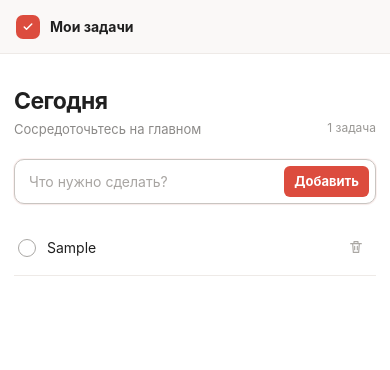
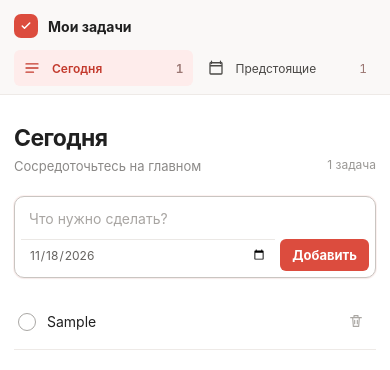
Before and after one commit to tan1k1mi/minimal-todo-list, a plain HTML site: page dist/index.html in a window 390 px wide. Both pictures are taken after typing "Sample" into the empty fields and a click on the button "Добавить". Drawn offline with Linux system fonts and the light colour scheme.

Commit message:
Add task scheduling by day

```diff
--- a/dist/app.js
+++ b/dist/app.js
@@ -2,17 +2,48 @@ const STORAGE_KEY = "todo-list.tasks.v1";
 
 const form = document.querySelector("#task-form");
 const input = document.querySelector("#task-input");
-const list = document.querySelector("#task-list");
+const dateInput = document.querySelector("#task-date");
+const groups = document.querySelector("#task-groups");
 const emptyState = document.querySelector("#empty-state");
 const taskCount = document.querySelector("#task-count");
-const navCount = document.querySelector("#nav-count");
+const todayCount = document.querySelector("#today-count");
+const upcomingCount = document.querySelector("#upcoming-count");
+const pageTitle = document.querySelector("#page-title");
+const pageSubtitle = document.querySelector("#page-subtitle");
+const navButtons = [...document.querySelectorAll("[data-view]")];
 
+let activeView = "today";
 let tasks = loadTasks();
 
+function toDateKey(date = new Date()) {
+  const year = date.getFullYear();
+  const month = String(date.getMonth() + 1).padStart(2, "0");
+  const day = String(date.getDate()).padStart(2, "0");
+  return `${year}-${month}-${day}`;
+}
+
+function parseDateKey(value) {
+  const [year, month, day] = value.split("-").map(Number);
+  return new Date(year, month - 1, day);
+}
+
+function addDays(date, amount) {
+  const next = new Date(date);
+  next.setDate(next.getDate() + amount);
+  return next;
+}
+
 function loadTasks() {
+  const today = toDateKey();
+
   try {
     const saved = JSON.parse(localStorage.getItem(STORAGE_KEY));
-    return Array.isArray(saved) ? saved : [];
+    if (!Array.isArray(saved)) return [];
+
+    return saved.map((task) => ({
+      ...task,
+      dueDate: /^\d{4}-\d{2}-\d{2}$/.test(task.dueDate) ? task.dueDate : today,
+    }));
   } catch {
     return [];
   }
@@ -32,10 +63,30 @@ function pluralizeTasks(count) {
   return `${count} задач`;
 }
 
-function render() {
-  list.replaceChildren();
+function formatDayHeading(dateKey) {
+  const today = toDateKey();
+  const tomorrow = toDateKey(addDays(new Date(), 1));
 
-  tasks.forEach((task) => {
+  if (dateKey === today) return "Сегодня";
+  if (dateKey === tomorrow) return "Завтра";
+
+  return new Intl.DateTimeFormat("ru-RU", {
+    weekday: "long",
+    day: "numeric",
+    month: "long",
+  }).format(parseDateKey(dateKey));
+}
+
+function getVisibleTasks() {
+  const today = toDateKey();
+  const visible = activeView === "today"
+    ? tasks.filter((task) => task.dueDate === today)
+    : tasks.filter((task) => task.dueDate >= today);
+
+  return visible.sort((a, b) => a.dueDate.localeCompare(b.dueDate));
+}
+
+function createTaskItem(task) {
   const item = document.createElement("li");
   item.className = `task-item${task.completed ? " completed" : ""}`;
   item.dataset.id = task.id;
@@ -46,9 +97,18 @@ function render() {
   checkbox.checked = task.completed;
   checkbox.setAttribute("aria-label", `Отметить задачу «${task.text}» выполненной`);
 
+  const content = document.createElement("div");
+  content.className = "task-content";
+
   const text = document.createElement("span");
   text.className = "task-text";
   text.textContent = task.text;
+
+  const date = document.createElement("span");
+  date.className = "task-date";
+  date.textContent = formatDayHeading(task.dueDate);
+
+  content.append(text, date);
 
   const deleteButton = document.createElement("button");
   deleteButton.className = "delete-button";
@@ -59,33 +119,91 @@ function render() {
       <path d="M4 7h16M9 7V4h6v3m-8 0 1 13h8l1-13M10 11v5m4-5v5" />
     </svg>`;
 
-    item.append(checkbox, text, deleteButton);
-    list.append(item);
+  item.append(checkbox, content, deleteButton);
+  return item;
+}
+
+function render() {
+  const visibleTasks = getVisibleTasks();
+  groups.replaceChildren();
+
+  const tasksByDate = Map.groupBy
+    ? Map.groupBy(visibleTasks, (task) => task.dueDate)
+    : visibleTasks.reduce((map, task) => {
+        const current = map.get(task.dueDate) || [];
+        current.push(task);
+        map.set(task.dueDate, current);
+        return map;
+      }, new Map());
+
+  tasksByDate.forEach((dayTasks, dateKey) => {
+    const section = document.createElement("section");
+    section.className = "day-group";
+
+    if (activeView === "upcoming") {
+      const heading = document.createElement("h2");
+      heading.className = "day-heading";
+      heading.textContent = formatDayHeading(dateKey);
+      section.append(heading);
+    }
+
+    const list = document.createElement("ul");
+    list.className = "task-list";
+    list.setAttribute("aria-label", formatDayHeading(dateKey));
+    dayTasks.forEach((task) => list.append(createTaskItem(task)));
+    section.append(list);
+    groups.append(section);
   });
 
-  emptyState.hidden = tasks.length > 0;
-  taskCount.textContent = pluralizeTasks(tasks.length);
-  navCount.textContent = tasks.length;
+  const today = toDateKey();
+  const todayTasks = tasks.filter((task) => task.dueDate === today).length;
+  const futureTasks = tasks.filter((task) => task.dueDate >= today).length;
+
+  emptyState.hidden = visibleTasks.length > 0;
+  taskCount.textContent = pluralizeTasks(visibleTasks.length);
+  todayCount.textContent = todayTasks;
+  upcomingCount.textContent = futureTasks;
+  pageTitle.textContent = activeView === "today" ? "Сегодня" : "Предстоящие";
+  pageSubtitle.textContent = activeView === "today"
+    ? "Сосредоточьтесь на главном"
+    : "Планы по дням";
+
+  navButtons.forEach((button) => {
+    const isActive = button.dataset.view === activeView;
+    button.classList.toggle("active", isActive);
+    if (isActive) button.setAttribute("aria-current", "page");
+    else button.removeAttribute("aria-current");
+  });
+}
+
+function setDefaultDate() {
+  const today = toDateKey();
+  dateInput.min = today;
+  dateInput.value = today;
 }
 
 form.addEventListener("submit", (event) => {
   event.preventDefault();
   const text = input.value.trim();
-  if (!text) return;
+  if (!text || !dateInput.value) return;
 
+  const dueDate = dateInput.value;
   tasks.unshift({
     id: crypto.randomUUID(),
     text,
+    dueDate,
     completed: false,
   });
 
+  if (dueDate !== toDateKey()) activeView = "upcoming";
   saveTasks();
   render();
   form.reset();
+  setDefaultDate();
   input.focus();
 });
 
-list.addEventListener("change", (event) => {
+groups.addEventListener("change", (event) => {
   if (!event.target.matches(".task-checkbox")) return;
 
   const item = event.target.closest(".task-item");
@@ -97,7 +215,7 @@ list.addEventListener("change", (event) => {
   render();
 });
 
-list.addEventListener("click", (event) => {
+groups.addEventListener("click", (event) => {
   const button = event.target.closest(".delete-button");
   if (!button) return;
 
@@ -107,4 +225,13 @@ list.addEventListener("click", (event) => {
   render();
 });
 
+navButtons.forEach((button) => {
+  button.addEventListener("click", () => {
+    activeView = button.dataset.view;
     render();
+  });
+});
+
+setDefaultDate();
+saveTasks();
+render();
--- a/dist/index.html
+++ b/dist/index.html
@@ -19,12 +19,17 @@
           <span>Мои задачи</span>
         </div>
 
-        <nav>
-          <div class="nav-item active" aria-current="page">
+        <nav aria-label="Разделы задач">
+          <button class="nav-item active" type="button" data-view="today" aria-current="page">
             <svg viewBox="0 0 24 24" aria-hidden="true"><path d="M4 6.5h16M4 12h16M4 17.5h10" /></svg>
             <span>Сегодня</span>
-            <span class="nav-count" id="nav-count">0</span>
-          </div>
+            <span class="nav-count" id="today-count">0</span>
+          </button>
+          <button class="nav-item" type="button" data-view="upcoming">
+            <svg viewBox="0 0 24 24" aria-hidden="true"><path d="M6 3v3m12-3v3M4.5 9h15M5 5h14a1 1 0 0 1 1 1v13a1 1 0 0 1-1 1H5a1 1 0 0 1-1-1V6a1 1 0 0 1 1-1Z" /></svg>
+            <span>Предстоящие</span>
+            <span class="nav-count" id="upcoming-count">0</span>
+          </button>
         </nav>
 
         <p class="storage-note">Задачи сохраняются<br />в этом браузере</p>
@@ -35,7 +40,7 @@
         <header class="app-header">
           <div>
             <h1 id="page-title">Сегодня</h1>
-            <p class="subtitle">Сосредоточьтесь на главном</p>
+            <p class="subtitle" id="page-subtitle">Сосредоточьтесь на главном</p>
           </div>
           <p class="task-count" id="task-count" aria-live="polite">0 задач</p>
         </header>
@@ -51,11 +56,13 @@
             autocomplete="off"
             required
           />
+          <label class="sr-only" for="task-date">Дата задачи</label>
+          <input id="task-date" class="date-input" name="date" type="date" required />
           <button type="submit">Добавить</button>
         </form>
 
         <div class="task-list-wrap">
-          <ul class="task-list" id="task-list" aria-label="Задачи"></ul>
+          <div id="task-groups" aria-label="Задачи"></div>
           <div class="empty-state" id="empty-state">
             <span class="empty-icon" aria-hidden="true">
               <svg viewBox="0 0 24 24" role="img">
--- a/dist/styles.css
+++ b/dist/styles.css
@@ -65,7 +65,11 @@ button { -webkit-tap-highlight-color: transparent; }
   stroke-width: 2;
 }
 
-.sidebar nav { margin-top: 24px; }
+.sidebar nav {
+  display: grid;
+  gap: 3px;
+  margin-top: 24px;
+}
 
 .nav-item {
   display: grid;
@@ -75,8 +79,15 @@ button { -webkit-tap-highlight-color: transparent; }
   min-height: 38px;
   padding: 0 10px;
   border-radius: 6px;
+  border: 0;
+  background: transparent;
+  color: #4a4846;
   font-size: 14px;
+  text-align: left;
+  cursor: pointer;
 }
+
+.nav-item:hover { background: #f2efed; }
 
 .nav-item.active {
   background: #feeceb;
@@ -147,7 +158,8 @@ h1 {
 }
 
 .task-form {
-  display: flex;
+  display: grid;
+  grid-template-columns: minmax(0, 1fr) 142px auto;
   gap: 8px;
   padding: 8px;
   border: 1px solid #dedbd8;
@@ -175,6 +187,13 @@ h1 {
 
 .task-form input::placeholder { color: #a8a5a2; }
 
+.task-form .date-input {
+  border-left: 1px solid #ebe8e5;
+  color: #65625f;
+  font-size: 12px;
+  cursor: pointer;
+}
+
 .task-form button {
   border: 0;
   border-radius: 6px;
@@ -190,6 +209,17 @@ h1 {
 .task-form button:hover { background: #c83b30; }
 
 .task-list-wrap { margin-top: 20px; }
+
+.day-group + .day-group { margin-top: 28px; }
+
+.day-heading {
+  margin: 0;
+  padding: 0 4px 8px;
+  border-bottom: 1px solid #ddd9d6;
+  font-size: 14px;
+  font-weight: 650;
+  text-transform: capitalize;
+}
 
 .task-list {
   margin: 0;
@@ -249,10 +279,22 @@ h1 {
 }
 
 .task-text {
+  display: block;
   overflow-wrap: anywhere;
   font-size: 14px;
   line-height: 1.45;
 }
+
+.task-content { min-width: 0; }
+
+.task-date {
+  display: block;
+  margin-top: 3px;
+  color: #9b9895;
+  font-size: 11px;
+}
+
+.day-group .task-date { display: none; }
 
 .task-item.completed .task-text {
   color: #a09d9a;
@@ -355,10 +397,10 @@ h1 {
 
   .sidebar {
     position: static;
-    flex-direction: row;
-    align-items: center;
-    height: 54px;
-    padding: 0 16px;
+    display: grid;
+    grid-template-columns: 1fr;
+    height: auto;
+    padding: 14px 14px 8px;
     border-right: 0;
     border-bottom: 1px solid #eeeae7;
   }
@@ -370,9 +412,24 @@ h1 {
   }
 
   .brand-mark { width: 24px; height: 24px; }
-  .sidebar nav, .storage-note { display: none; }
+
+  .sidebar nav {
+    display: grid;
+    grid-template-columns: 1fr 1fr;
+    gap: 5px;
+    margin-top: 12px;
+  }
+
+  .nav-item {
+    grid-template-columns: 20px 1fr auto;
+    min-height: 36px;
+    padding-inline: 9px;
+    font-size: 12px;
+  }
+
+  .storage-note { display: none; }
   .main-content { padding: 0 18px 44px; }
-  .task-view { padding-top: 34px; }
+  .task-view { padding-top: 30px; }
   .app-header { margin-bottom: 22px; }
   h1 { font-size: 23px; }
   .subtitle { margin-top: 5px; }
@@ -389,8 +446,21 @@ h1 {
 
 @media (max-width: 420px) {
   .main-content { padding-inline: 14px; }
-  .task-form { gap: 4px; padding: 6px; }
-  .task-form button { padding-inline: 10px; }
+
+  .task-form {
+    grid-template-columns: minmax(0, 1fr) auto;
+    gap: 5px;
+    padding: 6px;
+  }
+
+  .task-form #task-input { grid-column: 1 / -1; }
+
+  .task-form .date-input {
+    border-top: 1px solid #ebe8e5;
+    border-left: 0;
+  }
+
+  .task-form button { padding-inline: 12px; }
 }
 
 @media (prefers-reduced-motion: reduce) {
```
Also changed, not shown: 1 other file. Lines whose indentation alone changed are shown as unchanged.
